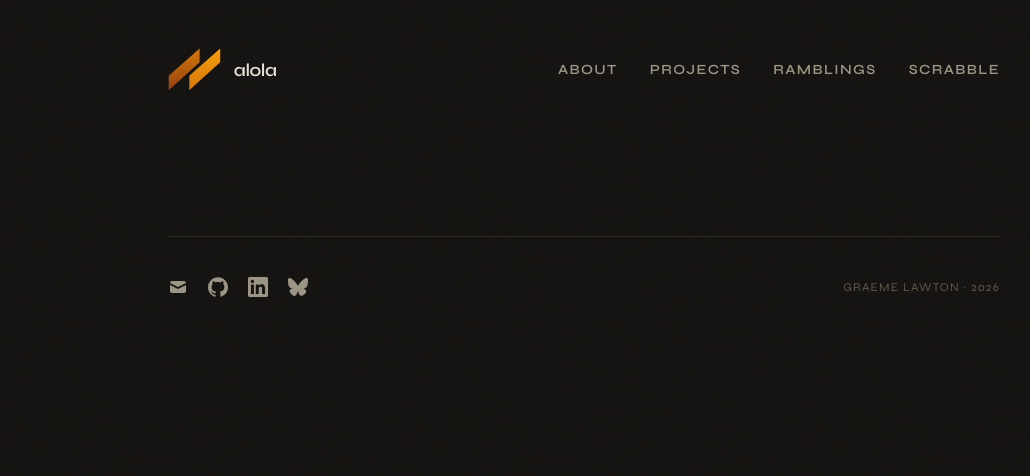
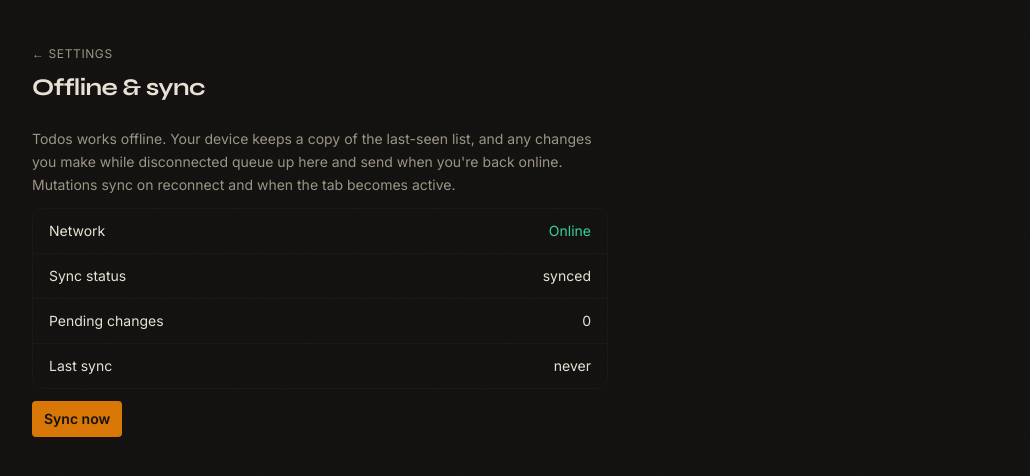
Before and after one commit to grim8634/alola, a Nuxt app: page /todos/settings/offline in a window 1280 px wide. Shown: the top 476 px of the page, without its empty margins (56-1086 px from the left). Built offline with nearby package versions, Linux system fonts and the light colour scheme; no server answers.

Commit message:
feat(todos): offline & sync settings page

```diff
--- a/app/pages/todos/settings/index.vue
+++ b/app/pages/todos/settings/index.vue
@@ -16,6 +16,10 @@ useHead({ title: 'Settings' })
         <span>Categories</span>
         <span class="text-ink-faint">›</span>
       </NuxtLink>
+      <NuxtLink to="/todos/settings/offline" class="flex items-center justify-between px-4 py-3 hover:bg-surface-raised">
+        <span>Offline & sync</span>
+        <span class="text-ink-faint">›</span>
+      </NuxtLink>
     </nav>
   </div>
 </template>
--- /dev/null
+++ b/app/pages/todos/settings/offline.vue
@@ -0,0 +1,45 @@
+<script setup lang="ts">
+import { definePageMeta } from '#imports'
+import { useSyncQueue } from '~/composables/useSyncQueue'
+import { useOnline } from '~/composables/useOnline'
+
+definePageMeta({ layout: 'app', middleware: ['auth'] })
+useHead({ title: 'Offline & sync' })
+
+const { pending, lastSyncAt, manualFlush, status, deadCount } = useSyncQueue()
+const { online } = useOnline()
+
+function when(ts: number | null | undefined) {
+  if (!ts) return 'never'
+  return new Date(ts).toLocaleString()
+}
+</script>
+
+<template>
+  <div class="space-y-6 py-4 max-w-xl">
+    <header>
+      <NuxtLink to="/todos/settings" class="text-xs uppercase tracking-wider text-ink-muted">← Settings</NuxtLink>
+      <h1 class="font-display text-2xl font-bold tracking-tight mt-2">Offline & sync</h1>
+    </header>
+
+    <section class="space-y-3">
+      <p class="text-sm text-ink-muted leading-relaxed">
+        Todos works offline. Your device keeps a copy of the last-seen list, and any changes you make while
+        disconnected queue up here and send when you're back online. Mutations sync on reconnect and when the
+        tab becomes active.
+      </p>
+
+      <div class="rounded-xl border border-ink-faint/10 divide-y divide-ink-faint/10">
+        <div class="flex justify-between px-4 py-3 text-sm"><span>Network</span><span :class="online ? 'text-emerald-400' : 'text-ink-faint'">{{ online ? 'Online' : 'Offline' }}</span></div>
+        <div class="flex justify-between px-4 py-3 text-sm"><span>Sync status</span><span>{{ status }}</span></div>
+        <div class="flex justify-between px-4 py-3 text-sm"><span>Pending changes</span><span>{{ pending.length }}</span></div>
+        <div class="flex justify-between px-4 py-3 text-sm"><span>Last sync</span><span>{{ when(lastSyncAt) }}</span></div>
+        <div v-if="deadCount" class="flex justify-between px-4 py-3 text-sm text-red-400"><span>Failed mutations</span><span>{{ deadCount }}</span></div>
+      </div>
+
+      <button type="button" class="bg-accent text-surface px-3 py-2 rounded text-sm font-semibold" @click="manualFlush">
+        Sync now
+      </button>
+    </section>
+  </div>
+</template>
```
